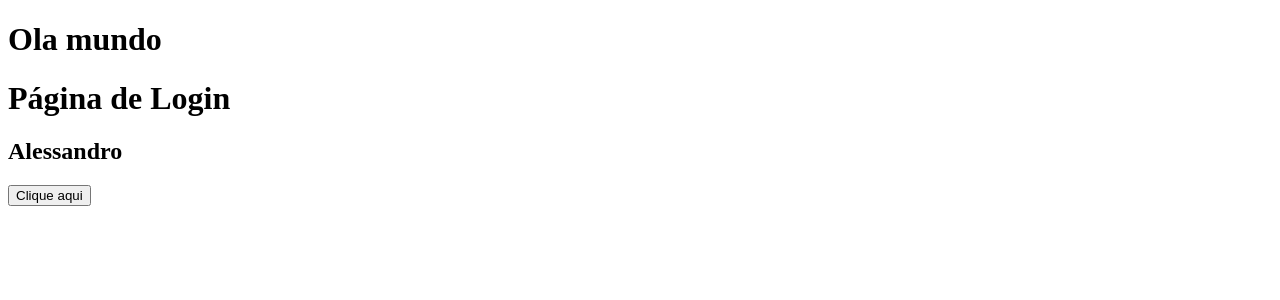
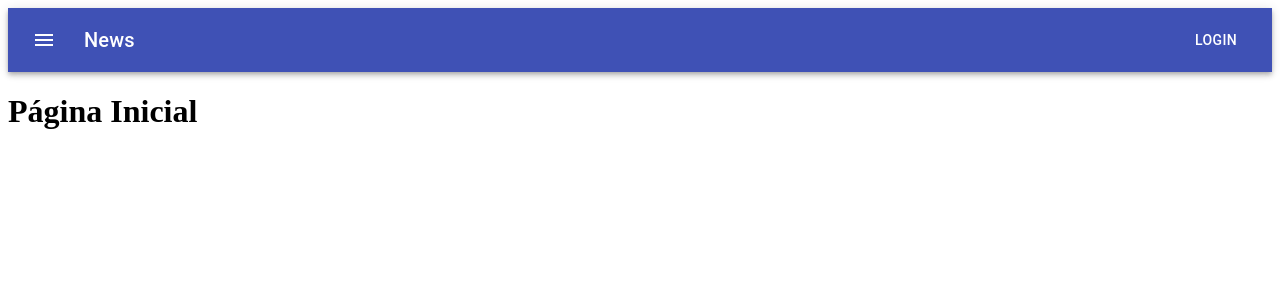
Before and after one commit to iwtrainingbr/catalogo-app, a React (Create React App) app: page / in a window 1280 px wide. Shown: the top 300 px of the page. Built offline with nearby package versions, Linux system fonts and the light colour scheme.

Commit message:
Criando navbar

```diff
--- a/package.json
+++ b/package.json
@@ -3,11 +3,14 @@
   "version": "0.1.0",
   "private": true,
   "dependencies": {
+    "@material-ui/core": "^4.11.4",
+    "@material-ui/icons": "^4.11.2",
     "@testing-library/jest-dom": "^5.11.4",
     "@testing-library/react": "^11.1.0",
     "@testing-library/user-event": "^12.1.10",
     "react": "^17.0.2",
     "react-dom": "^17.0.2",
+    "react-router-dom": "^5.2.0",
     "react-scripts": "4.0.3",
     "web-vitals": "^1.0.1"
   },
--- a/src/App.js
+++ b/src/App.js
@@ -1,11 +1,12 @@
-import Login from "./pages/Login";
+import {BrowserRouter} from "react-router-dom";
+import Routes from "./config/Routes";
 
 function App() {
   return (
     <div>
-      <h1>Ola mundo</h1>
-
-      <Login/>
+        <BrowserRouter>
+            <Routes/>
+        </BrowserRouter>
     </div>
   );
 }
--- /dev/null
+++ b/src/components/Navbar/index.js
@@ -0,0 +1,40 @@
+import React from 'react';
+import { makeStyles } from '@material-ui/core/styles';
+import AppBar from '@material-ui/core/AppBar';
+import Toolbar from '@material-ui/core/Toolbar';
+import Typography from '@material-ui/core/Typography';
+import Button from '@material-ui/core/Button';
+import IconButton from '@material-ui/core/IconButton';
+import MenuIcon from '@material-ui/icons/Menu';
+
+const useStyles = makeStyles((theme) => ({
+    root: {
+        flexGrow: 1,
+    },
+    menuButton: {
+        marginRight: theme.spacing(2),
+    },
+    title: {
+        flexGrow: 1,
+    },
+}));
+
+export default function Navbar() {
+    const classes = useStyles();
+
+    return (
+        <div className={classes.root}>
+            <AppBar position="static">
+                <Toolbar>
+                    <IconButton edge="start" className={classes.menuButton} color="inherit" aria-label="menu">
+                        <MenuIcon />
+                    </IconButton>
+                    <Typography variant="h6" className={classes.title}>
+                        News
+                    </Typography>
+                    <Button color="inherit">Login</Button>
+                </Toolbar>
+            </AppBar>
+        </div>
+    );
+}
--- /dev/null
+++ b/src/config/Routes/index.js
@@ -0,0 +1,20 @@
+import {Route, Switch} from "react-router-dom";
+import Home from "../../pages/Home";
+import Login from "../../pages/Login";
+import Register from "../../pages/Register";
+import Stores from "../../pages/Stores";
+import StoreDetails from "../../pages/StoreDetails";
+import Counter from "../../pages/Counter";
+
+export default function Routes () {
+    return (
+        <Switch>
+            <Route exact path={"/"} component={Home}/>
+            <Route exact path={"/cadastro"} component={Register}/>
+            <Route exact path={"/login"} component={Login}/>
+            <Route exact path={"/lojas"} component={Stores}/>
+            <Route exact path={"/lojas/:id"} component={StoreDetails}/>
+            <Route exact path={"/contador"} component={Counter}/>
+        </Switch>
+    );
+}
--- /dev/null
+++ b/src/pages/Counter/index.js
@@ -0,0 +1,25 @@
+import {useState} from "react";
+
+export default function Counter() {
+    const [numero, setNumero] = useState(0);
+
+    const addNumero = () => {
+        setNumero(numero+1);
+    };
+
+    const removerNumero = () => {
+        if (numero <= 0) {
+            return;
+        }
+
+        setNumero(numero-1);
+    };
+
+    return (
+        <div>
+            <button onClick={removerNumero}>-</button>
+            {numero}
+            <button onClick={addNumero}>+</button>
+        </div>
+    )
+}
--- a/src/pages/Home/index.js
+++ b/src/pages/Home/index.js
@@ -1,6 +1,9 @@
+import Navbar from "../../components/Navbar";
+
 export default function Home() {
     return (
         <div>
+            <Navbar/>
             <h1>Página Inicial</h1>
         </div>
     );
--- a/src/pages/Login/index.js
+++ b/src/pages/Login/index.js
@@ -1,18 +1,26 @@
+import "./styles.css";
+import {Button, TextField} from "@material-ui/core";
+
 export default function Login() {
-    let nome = 'Alessandro';
+    return (
+        <div style={{marginLeft: '10%', width: '80%'}}>
 
-    const teste = () => {
-        alert('Click');
-    };
+            <div style={{marginTop: 100, marginBottom: 100}} align={"center"}>
+                <span>LOGO</span>
+            </div>
 
-    return (
-        <div>
-            <h1>Página de Login</h1>
-            <h2>{nome}</h2>
+            <TextField fullWidth variant={"outlined"} label={"Email"} />
+            <TextField fullWidth variant={"outlined"} label={"Senha"} style={{marginTop: 10, marginBottom: 20}}/>
 
-            <button onClick={teste}>
-                Clique aqui
-            </button>
+            <div align={"center"}>
+                <Button variant={"contained"} color={"primary"}>Entrar</Button>
+
+                <br/><br/>
+
+                <Button variant={"text"} color={"primary"} size={"small"}>
+                    Esqueci a senha
+                </Button>
+            </div>
         </div>
     );
 }
--- /dev/null
+++ b/src/pages/Login/styles.css
@@ -0,0 +1,8 @@
+.btn-red {
+    background-color: #c05956;
+    color: #FFFFFF;
+}
+
+.btn-red:hover {
+    background-color: #B1302C;
+}
```
Also changed, not shown: src/pages/NotFound/index.js (added, +7 -0 lines), 2 other files (tests, documents, lock files or other folders).
